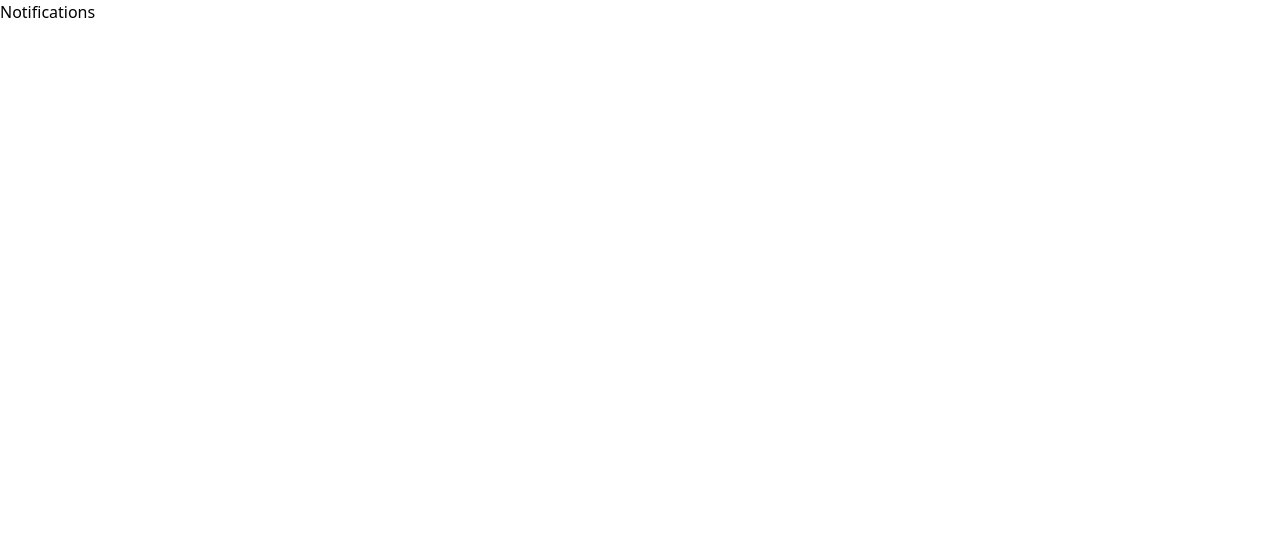
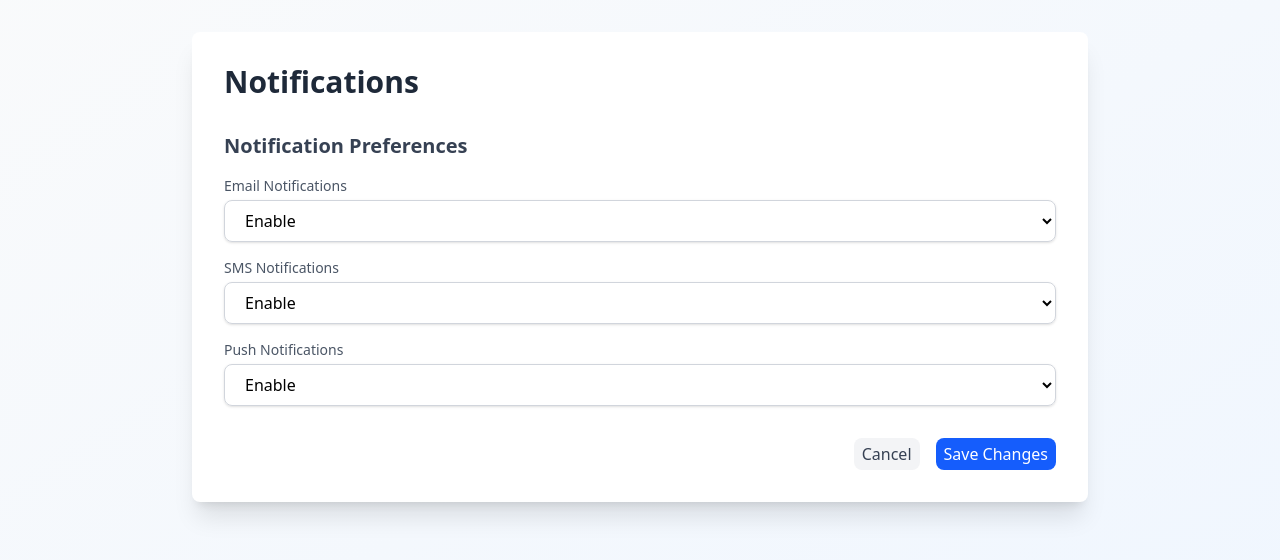
Before and after one commit to lucianesantcs/utils-dashboard, a Next.js app: page /dashboard/settings/notifications in a window 1280 px wide. Shown: the top 560 px of the page. Built offline with nearby package versions, Linux system fonts and the light colour scheme.

Commit message:
feat: criado notifications

```diff
--- a/src/app/dashboard/settings/notifications/page.tsx
+++ b/src/app/dashboard/settings/notifications/page.tsx
@@ -1,9 +1,84 @@
-import React from 'react'
+import React from "react";
 
 const Notifications = () => {
   return (
-    <div>Notifications</div>
-  )
-}
+    <div className="min-h-screen bg-gradient-to-br from-gray-50 to-blue-50 p-8">
+      <div className="max-w-4xl mx-auto bg-white rounded-lg shadow-xl p-8">
+        <h1 className="text-3xl font-bold text-gray-800 mb-8">Notifications</h1>
 
-export default Notifications
+        <div className="mb-8">
+          <h2 className="text-xl font-semibold text-gray-700 mb-4">
+            Notification Preferences
+          </h2>
+          <div className="space-y-4">
+            <div>
+              <label
+                htmlFor="emails"
+                className="block text-sm font-medium text-gray-600"
+              >
+                Email Notifications
+              </label>
+              <select
+                className="mt-1 block w-full px-4 py-2 border border-gray-300 rounded-lg shadow-sm focus:outline-none focus:ring-blue-500"
+                name="emails"
+                id="emails"
+                aria-label="Email notifications preferences"
+              >
+                <option value="enable">Enable</option>
+                <option value="disable">Disable</option>
+              </select>
+            </div>
+
+            <div>
+              <label
+                htmlFor="sms"
+                className="block text-sm font-medium text-gray-600"
+              >
+                SMS Notifications
+              </label>
+              <select
+                className="mt-1 block w-full px-4 py-2 border border-gray-300 rounded-lg shadow-sm focus:outline-none focus:ring-blue-500"
+                name="sms"
+                id="sms"
+                aria-label="SMS notifications preferences"
+              >
+                <option value="enable">Enable</option>
+                <option value="disable">Disable</option>
+              </select>
+            </div>
+
+            <div>
+              <label
+                htmlFor="push"
+                className="block text-sm font-medium text-gray-600"
+              >
+                Push Notifications
+              </label>
+
+              <select
+                className="mt-1 block w-full px-4 py-2 border border-gray-300 rounded-lg shadow-sm focus:outline-none focus:ring-blue-500"
+                name="push"
+                id="push"
+                aria-label="Push notifications preferences"
+              >
+                <option value="enable">Enable</option>
+                <option value="disable">Disable</option>
+              </select>
+            </div>
+          </div>
+        </div>
+
+        <div className="flex justify-end space-x-4">
+          <button className="px-2 py-1 cursor-pointer text-gray-700 bg-gray-100 rounded-lg hover:bg-gray-200 transition-colors">
+            Cancel
+          </button>
+          <button className="px-2 py-1 cursor-pointer text-white bg-blue-600 rounded-lg hover:bg-blue-700 transition-colors">
+            Save Changes
+          </button>
+        </div>
+      </div>
+    </div>
+  );
+};
+
+export default Notifications;
```
